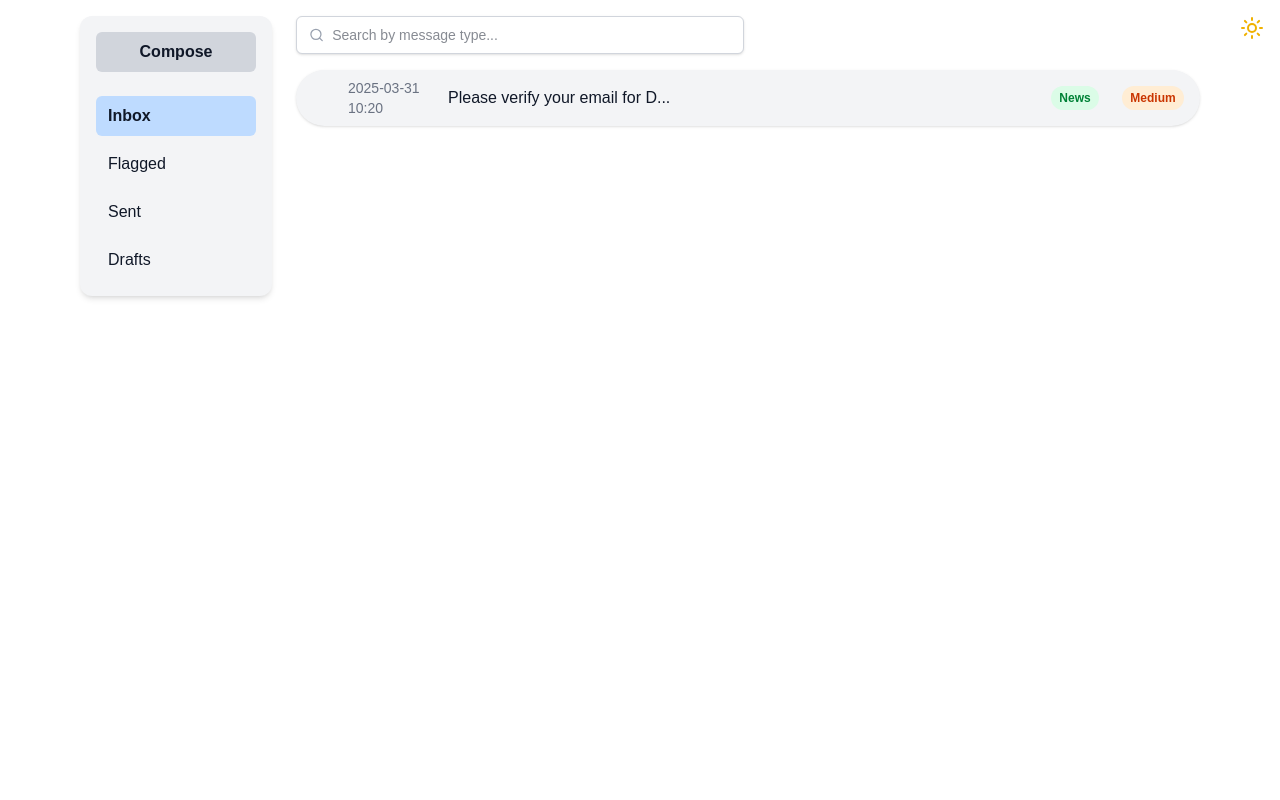
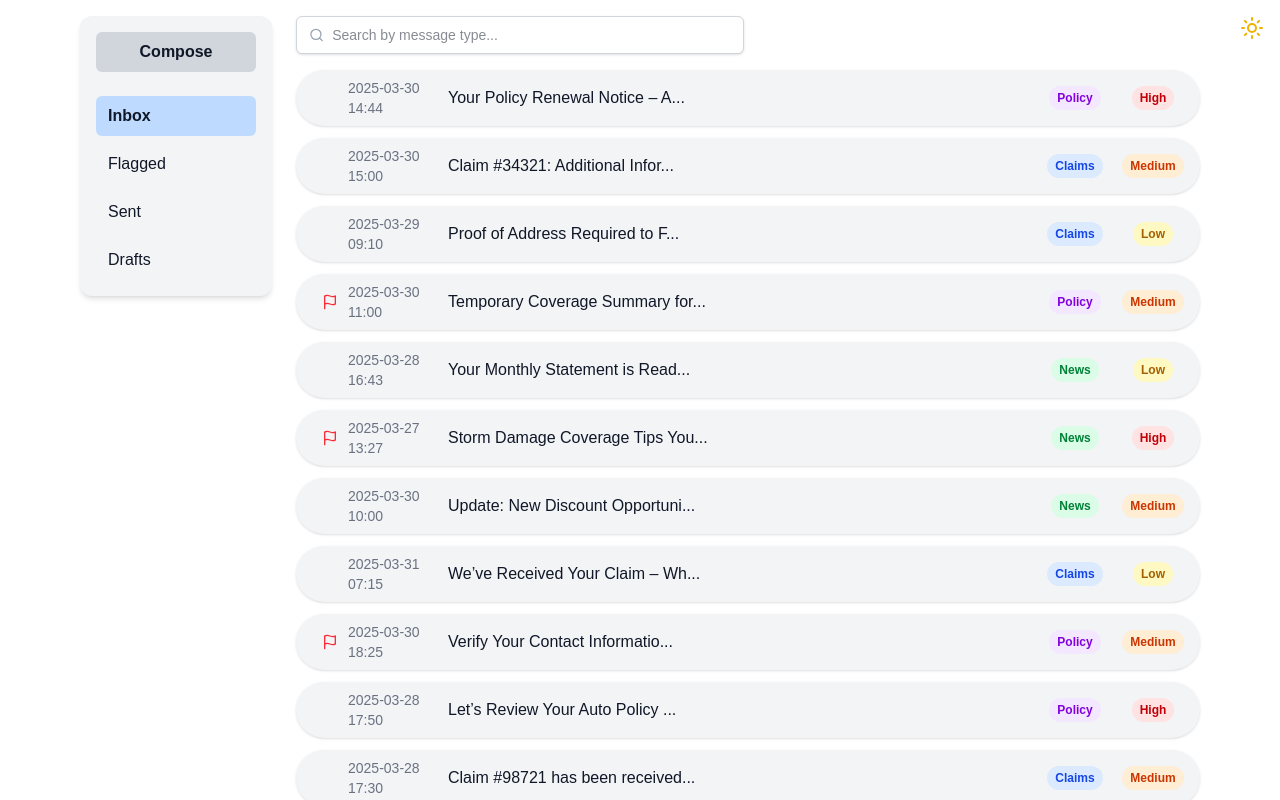
Before and after one commit to TheVikJ/project-mallard, a Next.js app: page /inbox in a window 1280 px wide. Shown: the top 800 px of the page. Built offline with nearby package versions, Linux system fonts and the light colour scheme.

Commit message:
added popup

```diff
--- a/src/app/inbox/page.tsx
+++ b/src/app/inbox/page.tsx
@@ -3,6 +3,7 @@
 
 import React, { useEffect, useState } from 'react';
 import { Mail, AlertCircle, Flag, Search, X, Sun, Moon } from 'lucide-react';
+import axios from 'axios';
 
 type Priority = 'Low' | 'Medium' | 'High';
 type Folder = 'inbox' | 'flagged' | 'sent' | 'drafts';
@@ -96,6 +97,202 @@ const MessageList: React.FC = () => {
 
   const [messageData, setMessageData] = useState<Message[]>([
     {
+      notification_id: 8001,
+      sender_id: 202,
+      recipient_id: 201,
+      type: "Policy",
+      subject: "Your Policy Renewal Notice – Action Required",
+      timestamp: "2025-03-30 14:44",
+      is_read: false,
+      is_active: true,
+      priority: "High",
+      flagged: false,
+      folder: "inbox",
+      text: "Your current policy is set to expire soon. To ensure continuous coverage, please review the attached renewal documents and confirm your intent to renew by April 15, 2025."
+    },
+    {
+      notification_id: 8002,
+      sender_id: 201,
+      recipient_id: 202,
+      type: "Claims",
+      subject: "Claim #34321: Additional Information Needed",
+      timestamp: "2025-03-30 15:00",
+      is_read: true,
+      is_active: true,
+      priority: "Medium",
+      flagged: false,
+      folder: "inbox",
+      text: "We are currently processing your claim #34321. Please upload photos of the damage and your repair estimate to proceed with the evaluation."
+    },
+    {
+      notification_id: 8003,
+      sender_id: 205,
+      recipient_id: 204,
+      type: "Claims",
+      subject: "Proof of Address Required to Finalize Your Claim",
+      timestamp: "2025-03-29 09:10",
+      is_read: true,
+      is_active: true,
+      priority: "Low",
+      flagged: false,
+      folder: "inbox",
+      text: "To finalize your claim, we require a recent utility bill or lease agreement as proof of address. Please submit this documentation within 7 days."
+    },
+    {
+      notification_id: 8004,
+      sender_id: 208,
+      recipient_id: 207,
+      type: "Policy",
+      subject: "Temporary Coverage Summary for Rental Vehicle",
+      timestamp: "2025-03-30 11:00",
+      is_read: false,
+      is_active: true,
+      priority: "Medium",
+      flagged: true,
+      folder: "inbox",
+      text: "Your temporary coverage for the rental vehicle is now active from March 30 to April 5. Please review the policy summary for details on what's included."
+    },
+    {
+      notification_id: 8005,
+      sender_id: 210,
+      recipient_id: 209,
+      type: "News",
+      subject: "Your Monthly Statement is Ready",
+      timestamp: "2025-03-28 16:43",
+      is_read: true,
+      is_active: true,
+      priority: "Low",
+      flagged: false,
+      folder: "inbox",
+      text: "Your statement for the billing period ending March 27 is now available. You can view or download it from your account dashboard."
+    },
+    {
+      notification_id: 8006,
+      sender_id: 203,
+      recipient_id: 213,
+      type: "News",
+      subject: "Storm Damage Coverage Tips You Should Know",
+      timestamp: "2025-03-27 13:27",
+      is_read: true,
+      is_active: true,
+      priority: "High",
+      flagged: true,
+      folder: "inbox",
+      text: "As storm season approaches, make sure your policy covers common storm-related incidents. Read our quick guide to understand what's covered and how to file a claim."
+    },
+    {
+      notification_id: 8007,
+      sender_id: 206,
+      recipient_id: 202,
+      type: "News",
+      subject: "Update: New Discount Opportunities Available",
+      timestamp: "2025-03-30 10:00",
+      is_read: false,
+      is_active: true,
+      priority: "Medium",
+      flagged: false,
+      folder: "inbox",
+      text: "We’ve added new discount opportunities for safe drivers and bundled policies. Check your profile to see if you're eligible for reduced premiums."
+    },
+    {
+      notification_id: 8008,
+      sender_id: 205,
+      recipient_id: 203,
+      type: "Claims",
+      subject: "We’ve Received Your Claim – What Happens Next",
+      timestamp: "2025-03-31 07:15",
+      is_read: true,
+      is_active: true,
+      priority: "Low",
+      flagged: false,
+      folder: "inbox",
+      text: "Thank you for submitting your claim. A claims adjuster has been assigned and will reach out within 2 business days to discuss next steps."
+    },
+    {
+      notification_id: 8009,
+      sender_id: 204,
+      recipient_id: 210,
+      type: "Policy",
+      subject: "Verify Your Contact Information to Avoid Delays",
+      timestamp: "2025-03-30 18:25",
+      is_read: true,
+      is_active: true,
+      priority: "Medium",
+      flagged: true,
+      folder: "inbox",
+      text: "We noticed discrepancies in your contact details. Please verify your phone number and email to ensure timely delivery of future notifications."
+    },
+    {
+      notification_id: 8010,
+      sender_id: 208,
+      recipient_id: 210,
+      type: "Policy",
+      subject: "Let’s Review Your Auto Policy Together",
+      timestamp: "2025-03-28 17:50",
+      is_read: true,
+      is_active: true,
+      priority: "High",
+      flagged: false,
+      folder: "inbox",
+      text: "Your auto policy is due for review. We recommend scheduling a quick consultation to ensure your coverage matches your current driving needs."
+    },
+    {
+      notification_id: 8011,
+      sender_id: 207,
+      recipient_id: 206,
+      type: "Claims",
+      subject: "Claim #98721 has been received and is now being reviewed",
+      timestamp: "2025-03-28 17:30",
+      is_read: false,
+      is_active: true,
+      priority: "Medium",
+      flagged: false,
+      folder: "inbox",
+      text: "Your claim has been successfully submitted. A claims specialist will review the details and contact you if additional information is required."
+    },
+    {
+      notification_id: 8012,
+      sender_id: 202,
+      recipient_id: 209,
+      type: "Claims",
+      subject: "Claim #21843 has been reviewed",
+      timestamp: "2025-03-27 16:00",
+      is_read: true,
+      is_active: true,
+      priority: "Low",
+      flagged: true,
+      folder: "inbox",
+      text: "Our review of claim #21843 is complete. A settlement offer has been posted to your account for your approval."
+    },
+    {
+      notification_id: 8013,
+      sender_id: 202,
+      recipient_id: 210,
+      type: "News",
+      subject: "Welcome to DuckCreek – What’s Next",
+      timestamp: "2025-03-30 12:44",
+      is_read: false,
+      is_active: true,
+      priority: "Medium",
+      flagged: false,
+      folder: "inbox",
+      text: "Welcome aboard! Get started by exploring your dashboard, setting up notification preferences, and reviewing your policy documents."
+    },
+    {
+      notification_id: 8014,
+      sender_id: 210,
+      recipient_id: 202,
+      type: "Policy",
+      subject: "Your Insurance Card is Now Available Online",
+      timestamp: "2025-03-31 09:30",
+      is_read: true,
+      is_active: true,
+      priority: "High",
+      flagged: false,
+      folder: "inbox",
+      text: "You can now access and download your updated insurance card directly from your account. Keep a digital copy handy while driving."
+    },
+    {
       notification_id: 8015,
       sender_id: 201,
       recipient_id: 202,
@@ -107,9 +304,11 @@ const MessageList: React.FC = () => {
       priority: "Medium",
       flagged: false,
       folder: "inbox",
-      text: ''
-    },
+      text: "To continue receiving important updates, please verify your email address by clicking the link we've sent to your inbox."
+    }
   ]);
+
+
 
   const handleBackToList = () => {
     setSelectedMessage(null); // Reset selected message to go back to the list
@@ -118,6 +317,23 @@ const MessageList: React.FC = () => {
   useEffect(() => {
     document.documentElement.classList.toggle('dark', darkMode);
   }, [darkMode]);
+
+  // Fetch messages from the backend
+  // useEffect(() => {
+  //   const fetchMessages = async () => {
+  //     try {
+  //       console.log('Fetching messages from /api/getallnotifs...');
+  //       const storedUserId = localStorage.getItem('userId'); // Replace 'userId' with your key
+  //       const response = await axios.get(`/api/getallnotifs/${1}`); // Ensure this endpoint is correct
+  //       console.log('Response from /api/getallnotifs:', response.data);
+  //       setMessageData(response.data); // Assuming the API returns an array of messages
+  //     } catch (error) {
+  //       console.error('Error fetching messages:', error);
+  //     }
+  //   };
+
+  //   fetchMessages();
+  // }, []);
 
   const handleSend = () => {
     if (!newMessage.type || !newMessage.subject) return;
@@ -153,6 +369,7 @@ const MessageList: React.FC = () => {
 
     // Ensure the drafts folder is selected in the sidebar
     setSelectedFolder("drafts");
+
 
     // Reset newMessage state so input fields clear
     setNewMessage({
```
